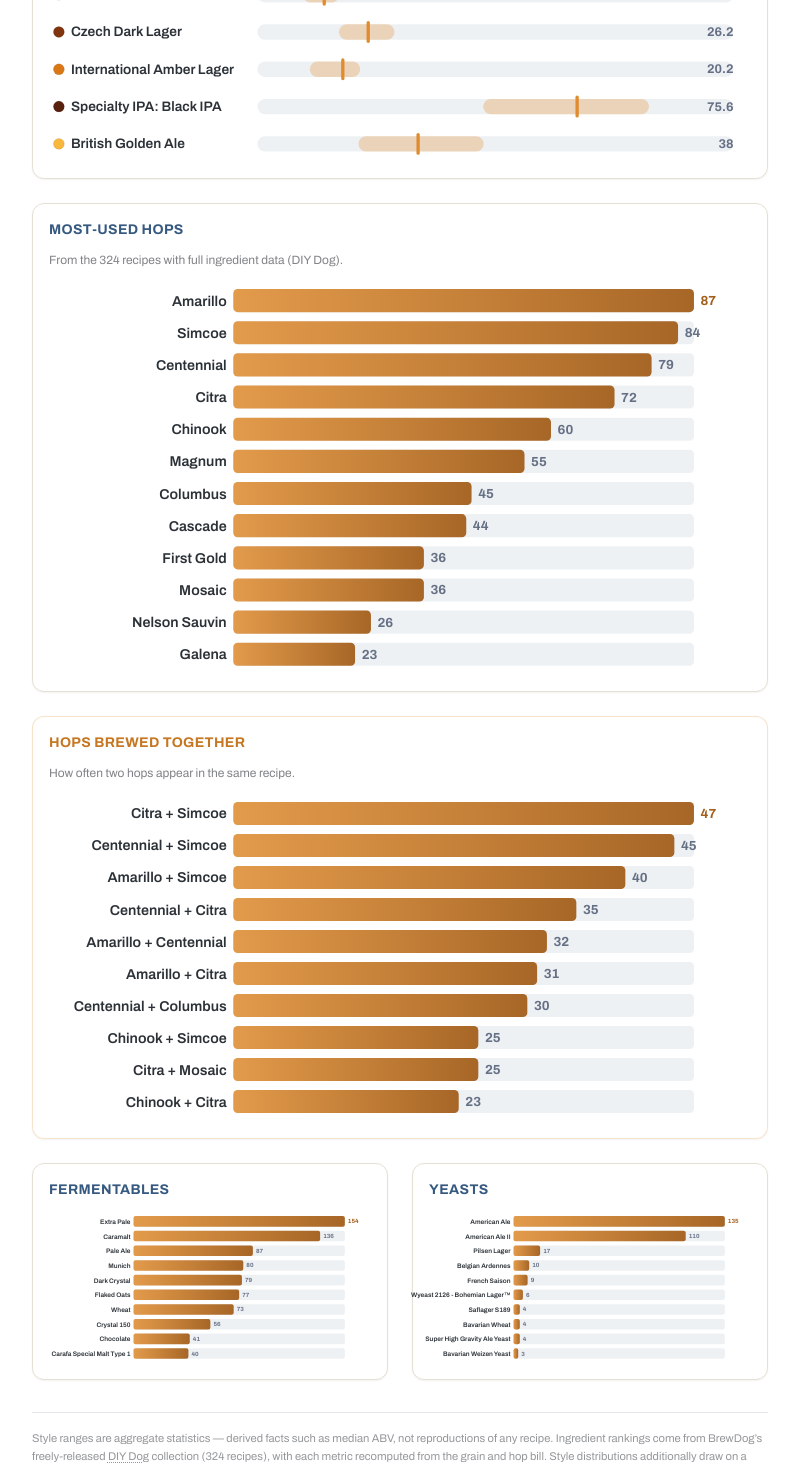
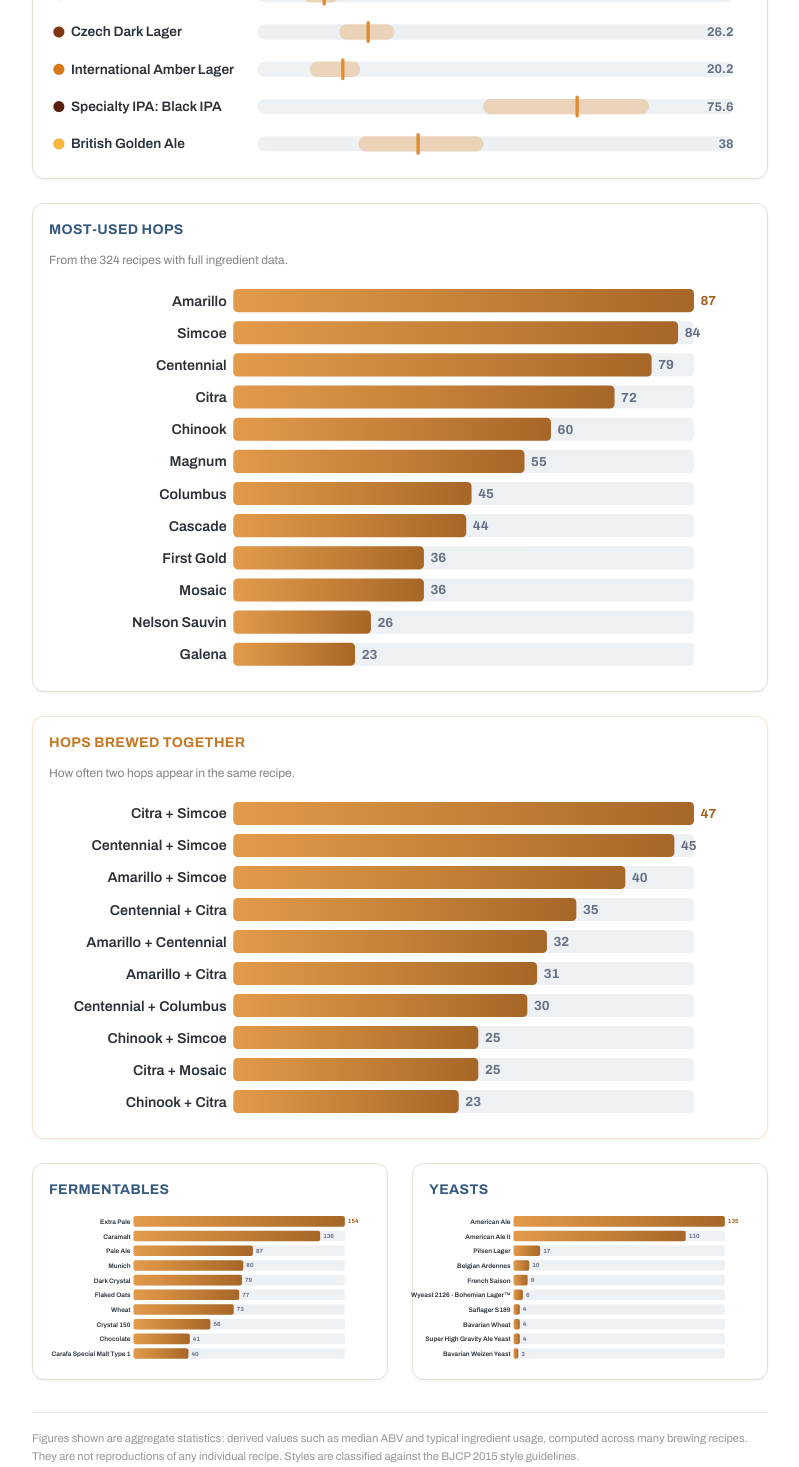
Before and after one commit to AnkurNapa/indian-brewing-calculator, a Next.js app: page /analytics in a window 1280 px wide. Shown: the part 1330-2797 px from the top of the page, without its empty margins (240-1039 px from the left). Built offline with nearby package versions, Linux system fonts and the light colour scheme.

Commit message:
refactor(analytics): drop data-source mentions, keep aggregate framing
Remove named data sources (BrewDog/DIY Dog link, public dataset mention)
from the analytics page; keep a neutral aggregate-statistics note. Also
fix house-style punctuation (no em/en dashes or curly quotes) in
user-facing text.

```diff
--- a/src/app/analytics/page.tsx
+++ b/src/app/analytics/page.tsx
@@ -13,7 +13,7 @@ import fermentablesData from '../../../public/analytics/fermentables.json';
 import yeastsData from '../../../public/analytics/yeasts.json';
 
 export const metadata: Metadata = {
-  title: 'Recipe Analytics · Indian Brewer’s Calculator',
+  title: "Recipe Analytics - Indian Brewer's Calculator",
   description:
     'Aggregate insights from real brewing recipes: typical ABV, IBU, and colour by BJCP style, plus the most-used hops, fermentables, and yeasts.',
 };
@@ -82,7 +82,7 @@ export default function AnalyticsPage() {
           Recipe Analytics
         </h1>
         <p className="mt-1 max-w-prose font-body text-sm text-ink/70">
-          What real recipes reveal about typical brewing practice — vital-stat ranges by BJCP style,
+          What real recipes reveal about typical brewing practice: vital-stat ranges by BJCP style,
           and the ingredients brewers actually reach for. Every number here is <em>computed</em> from
           the recipes, using the same IBU, colour, and style engines that power this calculator.
         </p>
@@ -101,7 +101,7 @@ export default function AnalyticsPage() {
         {/* style vitals — ABV */}
         <SectionCard title="Strength by style · ABV %" tone="teal">
           <p className="mb-3 text-xs text-ink/60">
-            Bar = 10th–90th percentile spread. Tick = median. Dot = typical colour.
+            Bar = 10th to 90th percentile spread. Tick = median. Dot = typical colour.
           </p>
           <StyleRangeChart rows={styleRows('abv', 12)} unit="%" ariaLabel="Median ABV percent by style" />
         </SectionCard>
@@ -115,7 +115,7 @@ export default function AnalyticsPage() {
         {/* hops */}
         <SectionCard title="Most-used hops">
           <p className="mb-3 text-xs text-ink/60">
-            From the {fmt(meta.ingredientRecipeCount)} recipes with full ingredient data (DIY Dog).
+            From the {fmt(meta.ingredientRecipeCount)} recipes with full ingredient data.
           </p>
           <HBarChart data={toBars(hops.top, 12)} ariaLabel="Most-used hops by recipe count" />
         </SectionCard>
@@ -137,22 +137,11 @@ export default function AnalyticsPage() {
         </div>
       </div>
 
-      {/* provenance / legality note */}
+      {/* aggregate-only note */}
       <p className="mt-8 border-t border-amber-200 pt-4 font-body text-[0.7rem] leading-relaxed text-ink/50">
-        Style ranges are aggregate statistics — derived facts such as median ABV, not reproductions
-        of any recipe. Ingredient rankings come from BrewDog’s freely-released{' '}
-        <a
-          href="https://www.brewdog.com/uk/diy-dog"
-          className="underline decoration-dotted underline-offset-2 hover:text-[#e08b2d]"
-          rel="noopener noreferrer"
-          target="_blank"
-        >
-          DIY Dog
-        </a>{' '}
-        collection ({fmt(meta.ingredientRecipeCount)} recipes), with each metric recomputed from the
-        grain and hop bill. Style distributions additionally draw on a larger public homebrew dataset
-        used in aggregate only; individual recipes are never stored or shown. Styles are inferred
-        against the BJCP 2015 guidelines.
+        Figures shown are aggregate statistics: derived values such as median ABV and typical
+        ingredient usage, computed across many brewing recipes. They are not reproductions of any
+        individual recipe. Styles are classified against the BJCP 2015 style guidelines.
       </p>
     </main>
   );
--- a/src/components/analytics/StyleRangeChart.tsx
+++ b/src/components/analytics/StyleRangeChart.tsx
@@ -95,7 +95,7 @@ export function StyleRangeChart({
               fontWeight={700}
               fill={LABEL}
             >
-              {r.p50 ?? '–'}
+              {r.p50 ?? '-'}
               {unit}
             </text>
           </Group>
```
